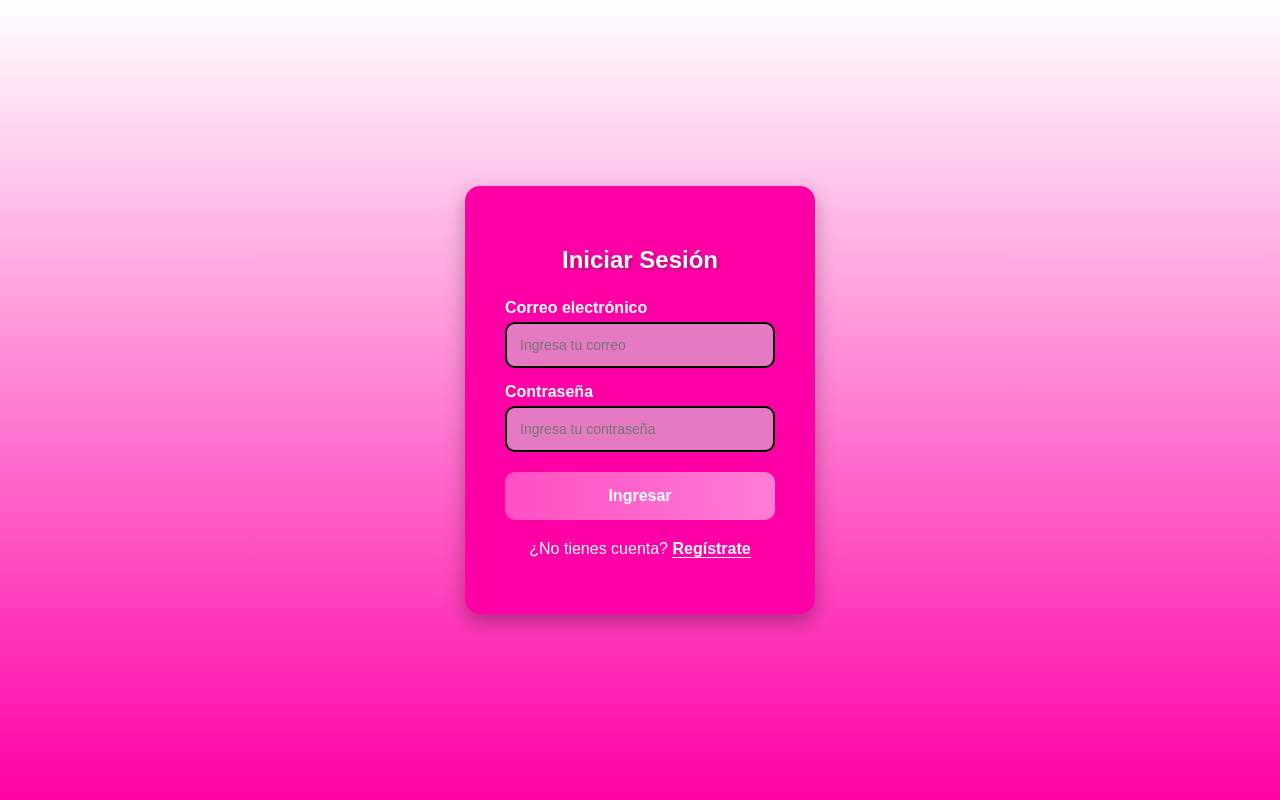
After one commit to anacarmona10/dinastia, a PHP site: page /Login.html in a window 1280 px wide. The commit adds this page. Run offline with PHP 8.4, Linux system fonts and the light colour scheme.

Commit message:
Formulario login

```diff
--- /dev/null
+++ b/Login.html
@@ -0,0 +1,38 @@
+<!DOCTYPE html>
+<html lang="es">
+<head>
+    <meta charset="UTF-8">
+    <title>Inicio de Sesión</title>
+    <link rel="stylesheet" href="style_login.css">
+</head>
+
+<body>
+
+<div class="login-container">
+
+    <h2>Iniciar Sesión</h2>
+
+    <form action="#" method="post">
+
+        <div class="input-group">
+            <label>Correo electrónico</label>
+            <input type="email" placeholder="Ingresa tu correo" required>
+        </div>
+
+        <div class="input-group">
+            <label>Contraseña</label>
+            <input type="password" placeholder="Ingresa tu contraseña" required>
+        </div>
+
+        <button type="submit">Ingresar</button>
+
+        <p class="registro">
+            ¿No tienes cuenta? <a href="#">Regístrate</a>
+        </p>
+
+    </form>
+
+</div>
+
+</body>
+</html>
--- /dev/null
+++ b/style_login.css
@@ -0,0 +1,88 @@
+* {
+    box-sizing: border-box;
+}
+
+body {
+    background: linear-gradient(180deg, white, #ff00a6);
+    height: 100vh;
+    display: flex;
+    justify-content: center;
+    align-items: center;
+    font-family: Arial, Helvetica, sans-serif;
+    margin: 0;
+}
+
+.login-container {
+    background: #ff00a6;
+    padding: 40px;
+    border-radius: 15px;
+    width: 350px;
+    box-shadow: 0 8px 20px rgba(0,0,0,0.3);
+    text-align: center;
+}
+
+.login-container h2 {
+    color: white;
+    margin-bottom: 25px;
+    text-shadow: 2px 2px 4px rgba(0,0,0,0.3);
+}
+
+.input-group {
+    margin-bottom: 15px;
+    text-align: left;
+}
+
+.input-group label {
+    color: white;
+    font-weight: bold;
+    display: block;
+    margin-bottom: 5px;
+}
+
+.login-container input {
+    width: 100%;
+    padding: 13px; /* Ajustado para igualar altura con el botón */
+    border-radius: 10px;
+    border: 2px solid black;
+    background: #e67ac2;
+    font-size: 14px;
+    color: white;
+    outline: none;
+}
+
+.login-container input:focus {
+    border-color: #fff;
+}
+
+.login-container button {
+    width: 100%;
+    padding: 15px;
+    margin-top: 5px;
+    border: none;
+    border-radius: 10px;
+    font-size: 16px;
+    font-weight: bold;
+    color: white;
+    background: linear-gradient(90deg, #ff4fc3, #ff7cd6);
+    cursor: pointer;
+}
+
+.login-container button:hover {
+    opacity: 0.9;
+}
+
+.registro {
+    margin-top: 20px;
+    color: white;
+}
+
+.registro a {
+    color: white;
+    font-weight: bold;
+    text-decoration: none;
+    border-bottom: 1px solid white;
+}
+
+.registro a:hover {
+    border-bottom: 2px solid white;
+}
```
Also changed, not shown: style.css (line endings or trailing spaces).
